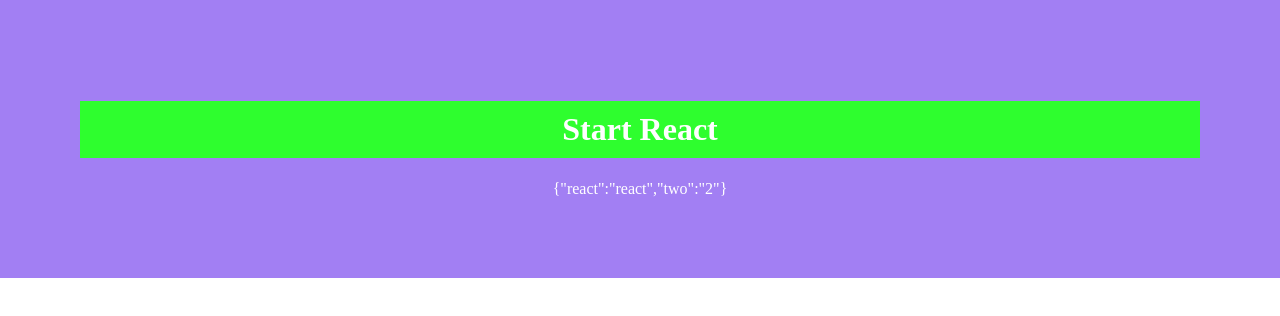
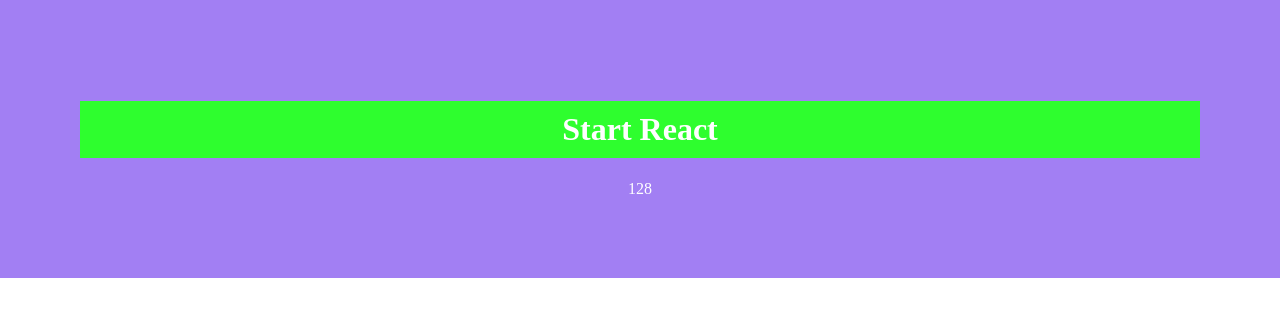
Before and after one commit to lee-kangpyo/react-start, a React (Create React App) app in the folder client/: page / in a window 1280 px wide. Shown: the top 316 px of the page. Built offline with nearby package versions, Linux system fonts and the light colour scheme.

Commit message:
isRequired로 입력이 없을시 경고 출력하기

```diff
--- a/client/src/App.js
+++ b/client/src/App.js
@@ -1,12 +1,12 @@
 import React from 'react';
 import './App.css';
-import PropsObjVal from './component2/R020_PropsObjVal'
+import PropsRequired from './component2/R021_PropsRequired'
 
 function App() {
   return (
     <div>
       <h1>Start React</h1>
-      <PropsObjVal Object_Json={{react:"react", two:"2"}}/>
+      <PropsRequired Number="128"/>
     </div>
   );
 }
--- /dev/null
+++ b/client/src/component2/R021_PropsRequired.js
@@ -0,0 +1,21 @@
+import React from 'react'
+import PropTypes from 'prop-types'
+
+class R021_PropsRequired extends React.Component {
+  render () {
+    let { String, Number } = this.props;
+
+    return (
+      <div style={{padding:"0px"}}>
+        {String}{Number}
+      </div>
+    )
+
+  }
+}
+
+R021_PropsRequired.propTypes ={
+  String:PropTypes.isRequired,
+}
+
+export default R021_PropsRequired;
```
